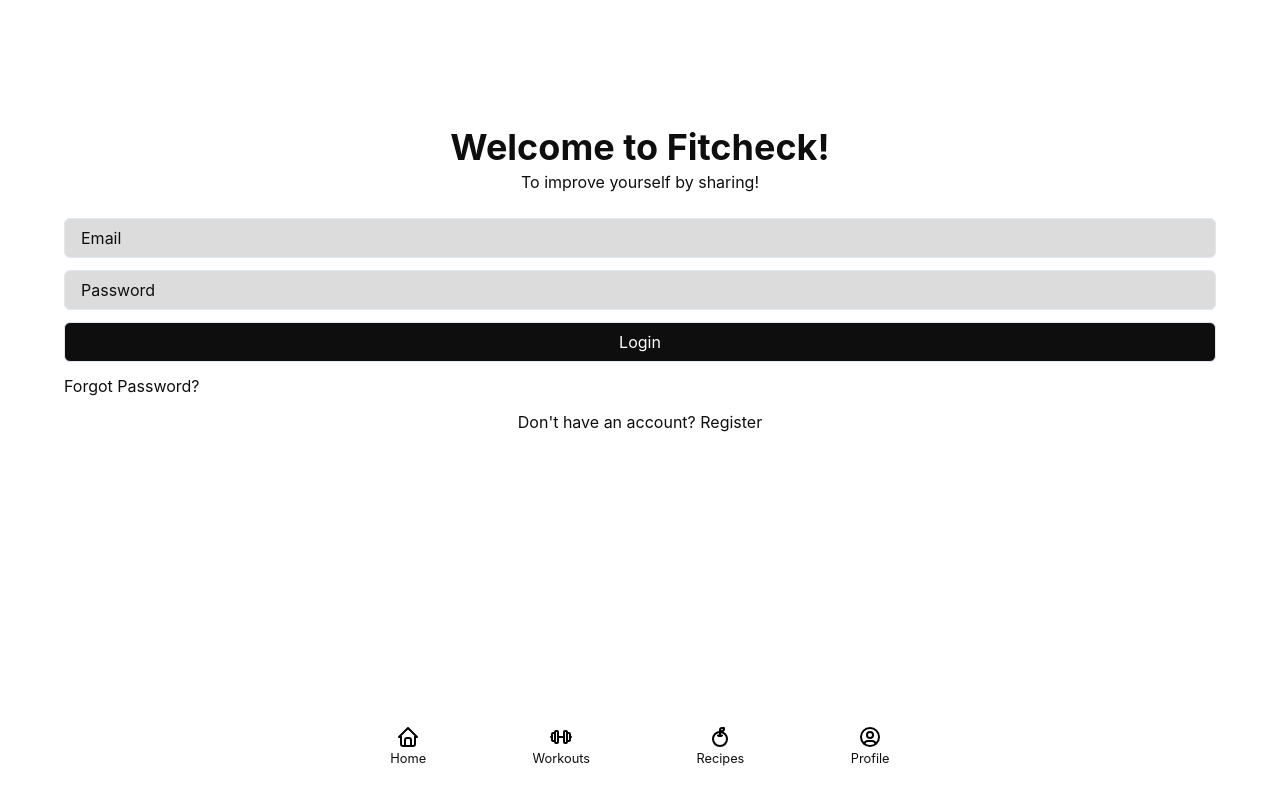
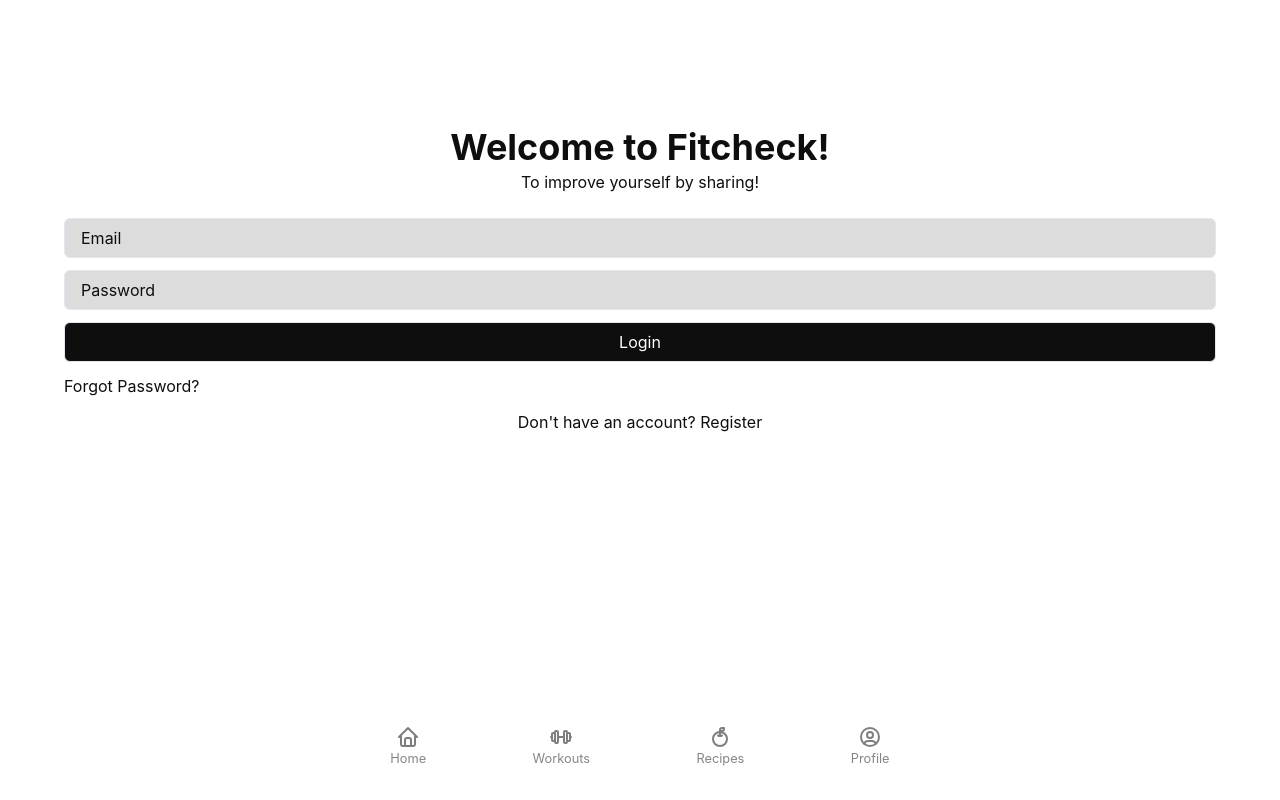
Before and after one commit to JustinLung/fitness-app, a Next.js app: page /login in a window 1280 px wide. Built offline with nearby package versions, Linux system fonts and the light colour scheme.

Commit message:
Fixed color active state

```diff
--- a/src/components/Navigation.tsx
+++ b/src/components/Navigation.tsx
@@ -6,7 +6,6 @@ import { theme } from "../styles/theme";
 export default function Navigation() {
   const router = useRouter();
   return (
-    <>
     <Container
       as="nav"
       pos="fixed"
@@ -26,10 +25,10 @@ export default function Navigation() {
               _after={{
                 content: '"Home"',
                 fontSize: ".8rem",
-                  filter:
+                opacity:
                   router.pathname == "/"
-                      ? "invert(12%) sepia(63%) saturate(6234%) hue-rotate(246deg) brightness(87%) contrast(156%)"
-                      : "",
+                    ? "1"
+                    : ".5",
               }}
               display="flex"
               flexDir="column"
@@ -39,10 +38,10 @@ export default function Navigation() {
               <Image
                 src="/assets/icons/home-icon.svg"
                 alt="Home"
-                  filter={
+                opacity={
                   router.pathname == "/"
-                      ? "invert(12%) sepia(63%) saturate(6234%) hue-rotate(246deg) brightness(87%) contrast(156%)"
-                      : ""
+                    ? "1"
+                    : ".5"
                 }
               />
             </Link>
@@ -55,10 +54,10 @@ export default function Navigation() {
               _after={{
                 content: '"Workouts"',
                 fontSize: ".8rem",
-                  filter:
+                opacity:
                   router.pathname == "/workouts"
-                      ? "invert(12%) sepia(63%) saturate(6234%) hue-rotate(246deg) brightness(87%) contrast(156%)"
-                      : "",
+                    ? "1"
+                    : ".5",
               }}
               display="flex"
               flexDir="column"
@@ -68,10 +67,10 @@ export default function Navigation() {
               <Image
                 alt="Workouts"
                 src="/assets/icons/barbell-icon.svg"
-                  filter={
+                opacity={
                   router.pathname == "/workouts"
-                      ? "invert(12%) sepia(63%) saturate(6234%) hue-rotate(246deg) brightness(87%) contrast(156%)"
-                      : ""
+                    ? "1"
+                    : ".5"
                 }
               />
             </Link>
@@ -84,10 +83,10 @@ export default function Navigation() {
               _after={{
                 content: '"Recipes"',
                 fontSize: ".8rem",
-                  filter:
+                opacity:
                   router.pathname == "/meals"
-                      ? "invert(12%) sepia(63%) saturate(6234%) hue-rotate(246deg) brightness(87%) contrast(156%)"
-                      : "",
+                    ? "1"
+                    : ".5",
               }}
               display="flex"
               flexDir="column"
@@ -97,10 +96,10 @@ export default function Navigation() {
               <Image
                 alt="Meals"
                 src="/assets/icons/apple-icon.svg"
-                  filter={
+                opacity={
                   router.pathname == "/meals"
-                      ? "invert(12%) sepia(63%) saturate(6234%) hue-rotate(246deg) brightness(87%) contrast(156%)"
-                      : ""
+                    ? "1"
+                    : ".5"
                 }
               />
             </Link>
@@ -112,10 +111,10 @@ export default function Navigation() {
               _after={{
                 content: '"Profile"',
                 fontSize: ".8rem",
-                  filter:
+                opacity:
                   router.pathname == "/profile"
-                      ? "invert(12%) sepia(63%) saturate(6234%) hue-rotate(246deg) brightness(87%) contrast(156%)"
-                      : "",
+                    ? "1"
+                    : ".5",
               }}
               _hover={{ textDecor: "none" }}
               display="flex"
@@ -126,10 +125,10 @@ export default function Navigation() {
               <Image
                 alt="Profile"
                 src="/assets/icons/user-icon.svg"
-                  filter={
+                opacity={
                   router.pathname == "/profile"
-                      ? "invert(12%) sepia(63%) saturate(6234%) hue-rotate(246deg) brightness(87%) contrast(156%)"
-                      : ""
+                    ? "1"
+                    : ".5"
                 }
               />
             </Link>
@@ -137,6 +136,5 @@ export default function Navigation() {
         </ListItem>
       </List>
     </Container>
-    </>
   );
 }
--- a/src/pages/meals.tsx
+++ b/src/pages/meals.tsx
@@ -15,7 +15,7 @@ export default function Meals({ meals }: any) {
                 ) : meals.map((meal: any) => {
                     return (
                         <FitCard
-                            cardDificulty={workout.difficulty}
+                            cardDificulty={meal.difficulty}
                             key={meal.id}
                             cardLink={`/meal/${meal.id}`}
                             cardName={meal.mealTitle}
```
Also changed, not shown: 1 other file (tests, documents, lock files or other folders). Lines whose indentation alone changed are shown as unchanged.
